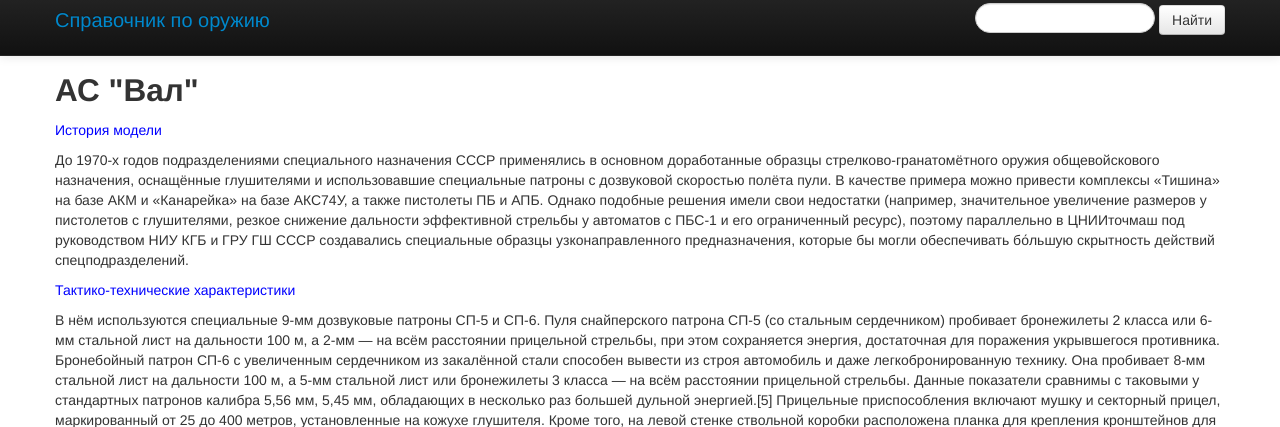
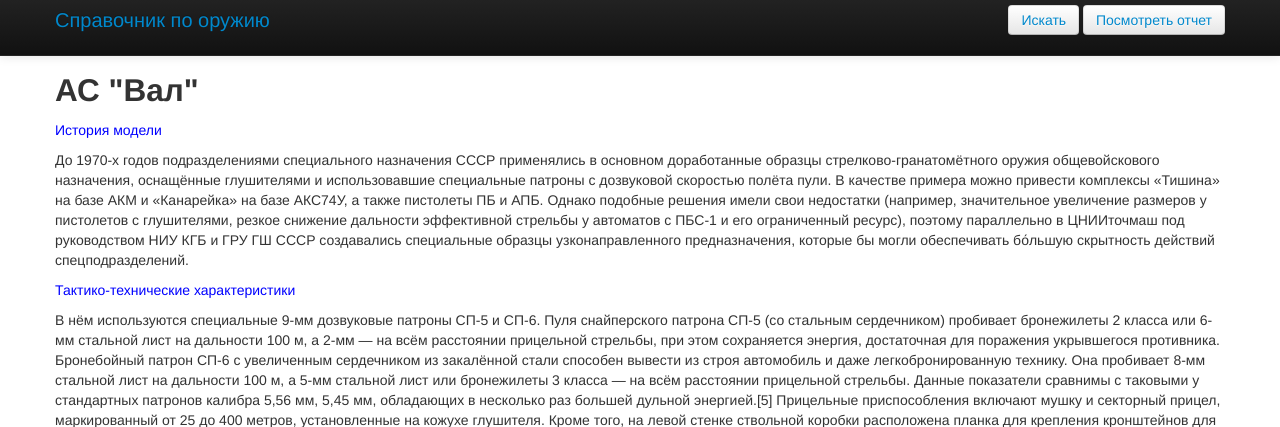
Before and after one commit to 8horizontal/Coursework, a Django app: page /cw/1/1/ in a window 1280 px wide. Shown: the top 427 px of the page. Run offline with Django 3.2, Linux system fonts and the light colour scheme; data comes from the database, SQL or seed files in the repository; both versions use the stored data as it was after the commit; parts of the project's set-up code (start-up, migrations or seed data) failed here and were passed over; some libraries are stand-ins or nearby versions.

Commit message:
Coursework betta-version

```diff
--- a/Cw/urls.py
+++ b/Cw/urls.py
@@ -8,5 +8,5 @@
 urlpatterns = patterns('',
     url(r'^cw/', include('dj_project.urls')),
     url(r'^admin/', include(admin.site.urls)),
-    url(r'^search/', include('haystack.urls')),
+
 )
--- a/dj_project/models.py
+++ b/dj_project/models.py
@@ -1,11 +1,11 @@
 #coding: utf-8
 from __future__ import unicode_literals
+from this import s
 from django.db import models
 
 
-
 class ModelWeapon(models.Model):
-    title = models.CharField(max_length=30, verbose_name='Модель оружия')
+    title = models.CharField(max_length=50, verbose_name='Модель оружия')
     ttc = models.TextField(verbose_name='Тактико-технические характеристики')
     history = models.TextField(verbose_name='История модели')
 
@@ -61,6 +61,7 @@
     title = models.CharField(max_length=50, verbose_name='Патрон по виду оружия')
     type_patron = models.CharField(max_length=50, verbose_name='Тип патрона')
     characteristic = models.TextField(verbose_name='Характеристика патрона')
+    count = 7
 
     class Meta:
         verbose_name = 'Патрон'
@@ -74,7 +75,7 @@
 
 
 class Weapon(models.Model):
-    title = models.CharField(max_length=50, verbose_name='Тип оружия')
+    title = models.CharField(max_length=100, verbose_name='Тип оружия')
     model = models.ForeignKey(ModelWeapon, related_name='+', verbose_name='Модель оружия')
     mark = models.ForeignKey(ManufacturerWeapon, related_name='+', verbose_name='Производитель оружия')
     patron = models.ForeignKey(Patron, related_name='weapons', verbose_name='Патрон')
@@ -88,9 +89,12 @@
 
     def __unicode__(self):
         return self.title
+
     def get_absolute_url(self):
         return "/cw/%i/" % self.id
+
     def get_url_history(self):
         return "/cw/%i/%d/" % (self.id, self.history.id)
+
     def get_url_patron(self):
         return "/cw/%i/p/%g/" % (self.id, self.patron.id)
--- a/dj_project/templates/dj_project/base.html
+++ b/dj_project/templates/dj_project/base.html
@@ -33,10 +33,11 @@
             <!--<ul class="nav">
                 <li><a href="{% url 'list' %}" class="">Отчет</a></li>
             </ul>-->
-                    <form class="form-search" align="right">
-                      <input type="text" class="input-medium search-query">
-                      <button type="submit" class="btn">Найти</button>
+                    <form align="right">
+                        <button type="submit" class="btn"><a href="search">Искать</a></button>
+                        <button type="submit" class="btn"><a href="report">Посмотреть отчет</a></button>
                     </form>
+
         </div>
     </div>
 </div>
--- a/dj_project/urls.py
+++ b/dj_project/urls.py
@@ -10,6 +10,7 @@
     url(r'^([0-9]+?)/(?P<pk>\d+)/$', ModelWeaponDetailView.as_view()),
     url(r'^([0-9]+?)/(p)/(?P<pk>\d+)/$', PatronDetailView.as_view()),
     url(r'^search/', include('haystack.urls')),
+    url(r'^report/', PatronListView.as_view()),
 
     url(r'^dj_project/$', 'django.views.static.serve',
         {'document_root': '/home/god/work/Coursework/dj_project/templates/dj_project'}),
--- a/dj_project/views.py
+++ b/dj_project/views.py
@@ -18,3 +18,12 @@
 
 class PatronDetailView(DetailView):
     model = Patron
+
+
+class PatronListView(ListView):
+    model = Patron
+
+    def get_context_data(self, **kwargs):
+        ctx = super(PatronListView, self).get_context_data(**kwargs)
+        ctx['sum'] = Patron.count
+        return ctx
```
Also changed, not shown: db.sqlite3, dj_project/admin.py (line endings or trailing spaces).
